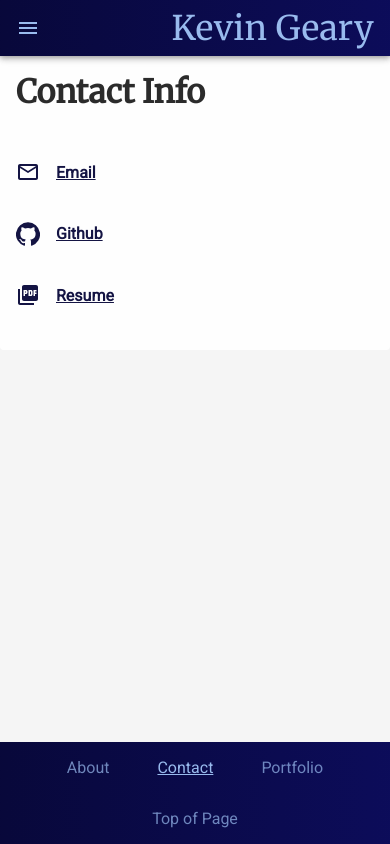
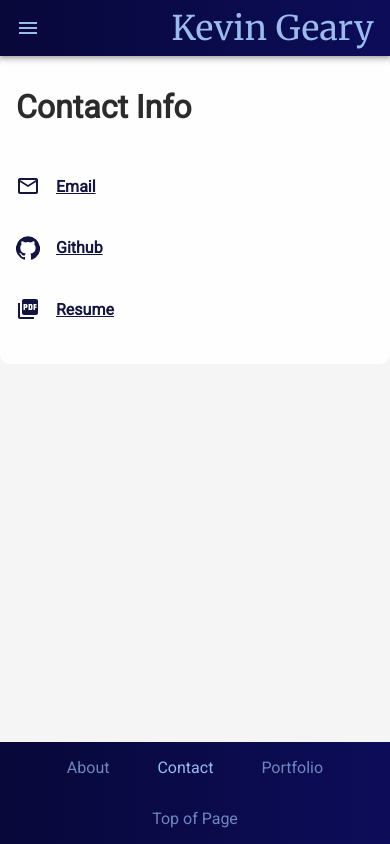
Before and after one commit to kgeary/portfolio, a React (Create React App) app: page /portfolio/contact in a window 390 px wide. Built offline with nearby package versions, Linux system fonts and the light colour scheme.

Commit message:
Update styling for desktop and mobile.  Moved to makeStyles where possible

```diff
--- a/src/components/Footer/index.js
+++ b/src/components/Footer/index.js
@@ -1,10 +1,18 @@
 import React from "react";
 import { NavLink } from "react-router-dom";
-import "./style.css";
+import { makeStyles } from '@material-ui/core/styles';
+
+const useStyles = makeStyles({
+  root: {
+    textAlign: "center",
+    background: "linear-gradient(to right, hsl(240, 76%, 13%), hsl(240, 76%, 20%))",
+  }
+});
 
 function Footer(props) {
+  const classes = useStyles();
   return (
-    <footer className="Footer">
+    <footer className={classes.root}>
       <NavLink exact to="/" className="navLink" activeClassName="active">About</NavLink>
       <NavLink to="/contact" className="navLink" activeClassName="active">Contact</NavLink>
       <NavLink to="/portfolio" className="navLink" activeClassName="active">Portfolio</NavLink>
--- a/src/components/Footer/style.css
+++ /dev/null
@@ -1,4 +0,0 @@
-.Footer {
-  text-align: center;
-  background: linear-gradient(to right, hsl(240, 76%, 13%), hsl(240, 76%, 20%));
-}
--- a/src/components/Main/index.js
+++ b/src/components/Main/index.js
@@ -1,19 +1,60 @@
 import React, { useEffect } from 'react';
 import { Paper } from "@material-ui/core";
-import "./style.css";
+import { makeStyles } from '@material-ui/core/styles';
+import { useViewport } from "../../hooks/useViewport";
+
+const useStyles = makeStyles(
+  {
+    root: {
+      borderRadius: "10px",
+      opacity: "0.95",
+      paddingTop: "2rem",
+      padding: "1rem",
+      textAlign: "left",
+      "& p": {
+        lineHeight: "1.5",
+      },
+    },
+    mobile: {
+      border: "none",
+      borderRadius: "10px",
+      boxShadow: "none",
+      marginBottom: "0",
+      marginTop: "0",
+      opacity: "0.95",
+      paddingTop: "2rem",
+      padding: "1rem",
+      textAlign: "left",
+      "& p": {
+        lineHeight: "1.5",
+        fontSize: "20px",
+      },
+      "& li": {
+        lineHeight: "1.5",
+        fontSize: "20px",
+      },
+    },
+    title: {
+      marginTop: 0,
+    },
+    subtitle: {
+    },
+  }
+);
 
 function Main(props) {
 
-  const className = "Main";
+  const { width } = useViewport();
+  const classes = useStyles(width);
 
   useEffect(() => {
     window.scrollTo(0, 0);
   }, []);
 
   return (
-    <Paper className={className} >
-      <h1 className="Title">{props.title}</h1>
-      <h3 className="Subtitle">{props.subtitle}</h3>
+    <Paper className={width > 748 ? classes.root : classes.mobile} >
+      <h1 className={classes.title}>{props.title}</h1>
+      <h3 className={classes.subtitle}>{props.subtitle}</h3>
       {props.children}
     </Paper>
   );
--- a/src/components/Main/style.css
+++ /dev/null
@@ -1,25 +0,0 @@
-.Main {
-  padding-top: 2rem;
-  border: 1px solid #DDD;
-  padding: 1rem;
-  text-align: left;
-  border-radius: 10px;
-  opacity: 0.95;
-}
-
-.Main .Title {
-  margin-top: 0;
-}
-
-.Main p {
-  line-height: 1.5;
-}
-
-@media screen and (max-width: 748px) {
-  div.Main {
-    margin-bottom: 0;
-    margin-top: 0;
-    box-shadow: none;
-    border: none;
-  }
-}
--- a/src/components/Nav/style.css
+++ b/src/components/Nav/style.css
@@ -34,7 +34,6 @@ nav {
 
 .navLink.active {
   opacity: 1;
-  text-decoration: underline;
 }
 
 .navLink:hover {
@@ -78,8 +77,6 @@ ul.mobileList {
 
 @media screen and (max-width: 700px) {
   .navContainer {
-    display: flex;
-    flex-direction: row;
     justify-content: space-between;
     flex-direction: row-reverse;
   }
--- a/src/components/Project/index.js
+++ b/src/components/Project/index.js
@@ -87,6 +87,7 @@ function Project(props) {
         />
       </a>
 
+      <div className="projectBody">
         <p className="description">
           <span style={{ fontWeight: "bold", display: "block" }}>
             Description
@@ -103,7 +104,7 @@ function Project(props) {
         <div className="links">
           {getLinks()}
         </div>
-
+      </div>
     </div >
   );
 }
--- a/src/components/Project/style.css
+++ b/src/components/Project/style.css
@@ -76,6 +76,10 @@
   align-items: center;
 }
 
+.projectBody {
+  padding: 0.5rem 1.5rem 1.5rem 1.5rem;
+}
+
 @media screen and (max-width: 650px) {
   .Project {
     box-sizing: border-box;
@@ -84,6 +88,9 @@
     margin-right: -1rem;
     margin-bottom: 3rem;
   }
+  .projectImage {
+    margin-top: 0;
+  }
   p.tags {
     text-align: center;
   }
@@ -91,4 +98,7 @@
     margin: 0 auto;
     justify-content: center;
   }
+  .projectBody {
+    padding: 0;
+  }
 }
--- a/src/content/PortfolioContent/index.js
+++ b/src/content/PortfolioContent/index.js
@@ -76,7 +76,7 @@ function PortfolioContent(props) {
         />
 
         <Typography
-          variant={"p"}
+          variant={"body1"}
           className="numProjects"
         >
           {getProjectsFound()}
@@ -84,7 +84,7 @@ function PortfolioContent(props) {
       </div>
       {showFilteredProjects()}
       <Fab
-        color="primary"
+        style={{ backgroundColor: "hsl(240, 76%, 13%)", color: "whitesmoke" }}
         size="small"
         aria-label="scroll back to top"
         onClick={() => window.scrollTo(0, 0)}
--- a/src/content/PortfolioContent/projects.js
+++ b/src/content/PortfolioContent/projects.js
@@ -1,11 +1,11 @@
-//import screenPwGen from "./screens/password.jpg";
-//import screenQuiz from "./screens/quiz.jpg";
-import screenSchedule from "./screens/scheduler.jpg";
-import screenWeather from "./screens/weather.jpg";
+// import screenPwGen from "./screens/password.jpg";
+// import screenQuiz from "./screens/quiz.jpg";
+// import screenSchedule from "./screens/scheduler.jpg";
+// import screenWeather from "./screens/weather.jpg";
+// import screenTemplate from "./screens/template.jpg";
+// import screenHandlebars from "./screens/handlebars.jpg";
 import screenAtxNow from "./screens/atxnow.jpg";
-import screenTemplate from "./screens/template.jpg";
 import screenTracker from "./screens/employee-tracker.jpg";
-import screenHandlebars from "./screens/handlebars.jpg";
 import screenMovieReview from "./screens/movie-review.jpg";
 import screenFitness from "./screens/fitness-tracker.jpg";
 import screenDirectory from "./screens/employee-directory.jpg";
@@ -29,7 +29,6 @@ const projects = [
       img: screenQuiz,
       description: "An interactive quiz application written in Javascript"
     },
-    */
   {
     github: "workday-planner",
     deploy: "https://kgeary.github.io/workday-planner/",
@@ -53,20 +52,21 @@ const projects = [
     img: screenTemplate,
     description: "A homebrewed server side template engine"
   },
+ {
+  github: "express-handlebars",
+  deploy: "https://kgeary.github.io/express-handlebars/",
+  title: "Burger Tracker",
+  tags: "Express, Handlebars, MySQL, Node, ORM, Sequelize",
+  img: screenHandlebars,
+  description: "An application to supoprt CRUD of burger orders. Uses Handlebars for templating and Sequelize ORM."
+},
+  */
   {
     github: "employee-tracker",
     title: "MySQL Employee Tracker",
     tags: "MySQL, Node",
     img: screenTracker,
     description: "Node based employee tracking application. Support CRUD operations and using MySQL backed data."
-  },
-  {
-    github: "express-handlebars",
-    deploy: "https://kgeary.github.io/express-handlebars/",
-    title: "Burger Tracker",
-    tags: "Express, Handlebars, MySQL, Node, ORM, Sequelize",
-    img: screenHandlebars,
-    description: "An application to supoprt CRUD of burger orders. Uses Handlebars for templating and Sequelize ORM."
   },
   {
     github: "fitness-tracker",
@@ -106,7 +106,7 @@ const projects = [
     deploy: "https://roster-rocket.herokuapp.com/",
     tags: "Express, MySQL, Node, React",
     img: screenRoster,
-    description: "Full-stack school registration application. Provides different views and options based on user type (Admin/Parent). Try out the administrator account -- username: blah1@blah.com, password: abcabc"
+    description: "Full-stack school registration application. Provides different views and options based on user type (Admin/Parent). Try out the admin account to see all the view available -- username: blah1@blah.com, password: abcabc"
   },
   {
     github: "show-ratings",
```
Lines whose indentation alone changed are shown as unchanged.
